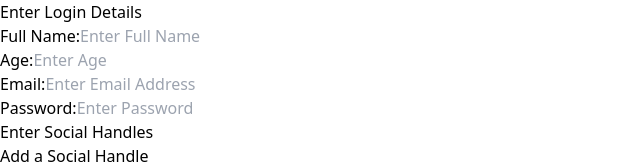
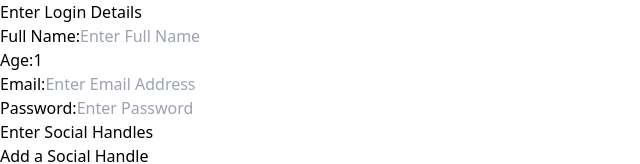
Before and after one commit to Itminan30/react-hook-form-practice, a React (Vite) app: page / in a window 1280 px wide. Shown: the top 164 px of the page, without its empty margins (0-640 px from the left). Built offline with nearby package versions, Linux system fonts and the light colour scheme.

Commit message:
added numberInput.jsx which is an external input component. also added codes for controlling external input component

```diff
--- /dev/null
+++ b/src/Components/Form/NumberInput.jsx
@@ -0,0 +1,17 @@
+
+const NumberInput = ({value, onChange, ...rest}) => {
+    const handleChange = (event) => {
+        const value = event.target.valueAsNumber || 0;
+        onChange(value);
+    }
+    return (
+        <input
+        type="number"
+        min={0}
+        onChange={handleChange}
+        value={value}
+        {...rest}
+        />
+    );
+};
+export default NumberInput;
--- a/src/Components/Forms/RegistrationForm.jsx
+++ b/src/Components/Forms/RegistrationForm.jsx
@@ -1,6 +1,7 @@
-import { useFieldArray, useForm } from "react-hook-form";
+import { Controller, useFieldArray, useForm } from "react-hook-form";
 import Field from "../Form/Field";
 import FieldSet from "../Form/FieldSet";
+import NumberInput from "../Form/NumberInput";
 
 const RegistrationForm = () => {
     const { register, handleSubmit, formState: { errors }, setError, control } = useForm();
@@ -29,26 +30,27 @@ const RegistrationForm = () => {
                     </Field>
                     {/* Age Field */}
                     <Field label={"Age:"} error={errors["age"]}>
-                        <input
-                            {...register(
-                                "age",
-                                {
-                                    required: "Age is required",
-                                    max: {
-                                        value: 100,
-                                        message: "Age must be between 0 and 100"
-                                    },
-                                    min: {
-                                        value: 0,
-                                        message: "Age must be between 0 and 100"
-                                    }
-                                }
+                        <Controller
+                            name="age"
+                            control={control}
+                            defaultValue={1}
+                            render={({ field: { ref, ...field } }) => (
+                                <NumberInput
+                                    id="age"
+                                    className={`p-2 border box-border w-full rounded-md ${errors.age
+                                            ? "border-red-500"
+                                            : "border-gray-200"
+                                        }`}
+                                    {...field}
+                                />
                             )}
-                            className={`p-2 border box-border w-[300px] rounded-md ${errors["age"] ? "border-red-500" : "border-gray-200"}`}
-                            type="number"
-                            name="age"
-                            id="age"
-                            placeholder="Enter Age" />
+                            rules={{
+                                max: {
+                                    value: 100,
+                                    message: "Age can be between 0 and 100",
+                                },
+                            }}
+                        />
                     </Field>
                     {/* Email Field */}
                     <Field label={"Email:"} error={errors["email"]}>
```
